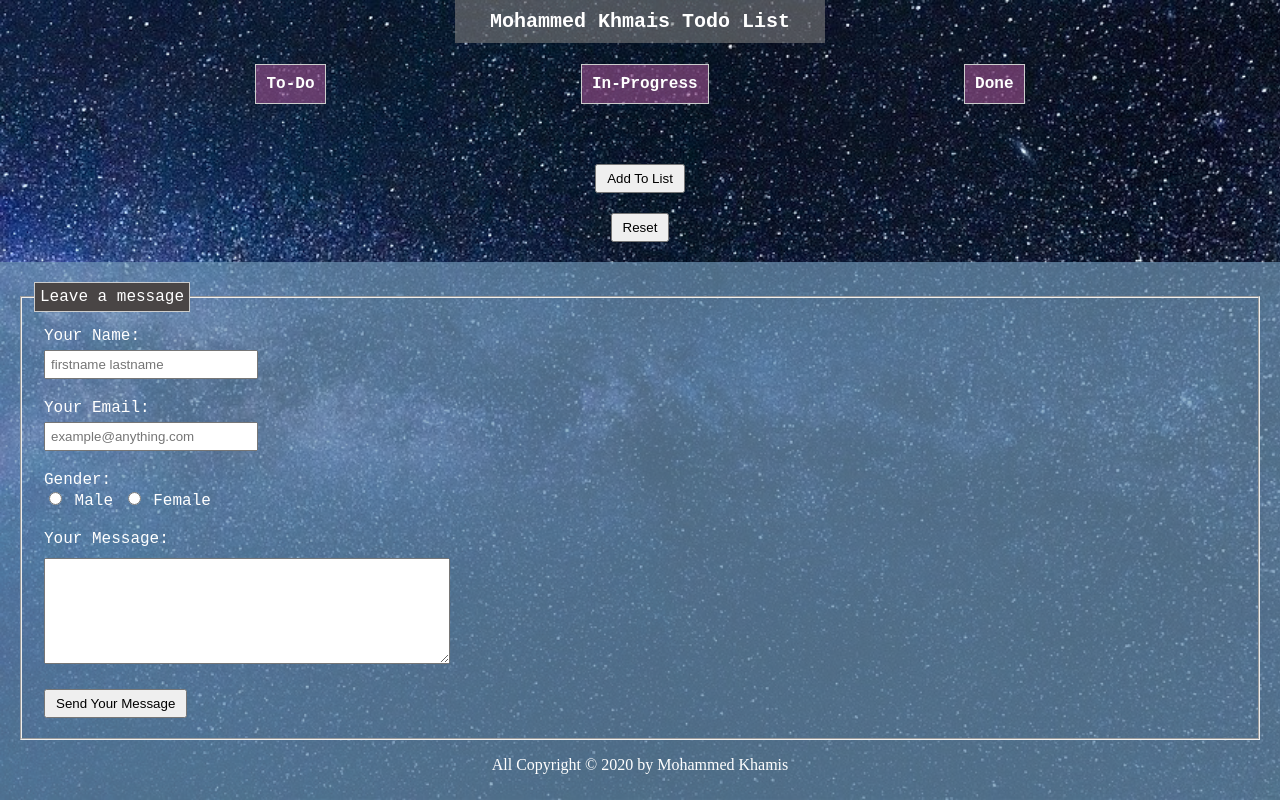
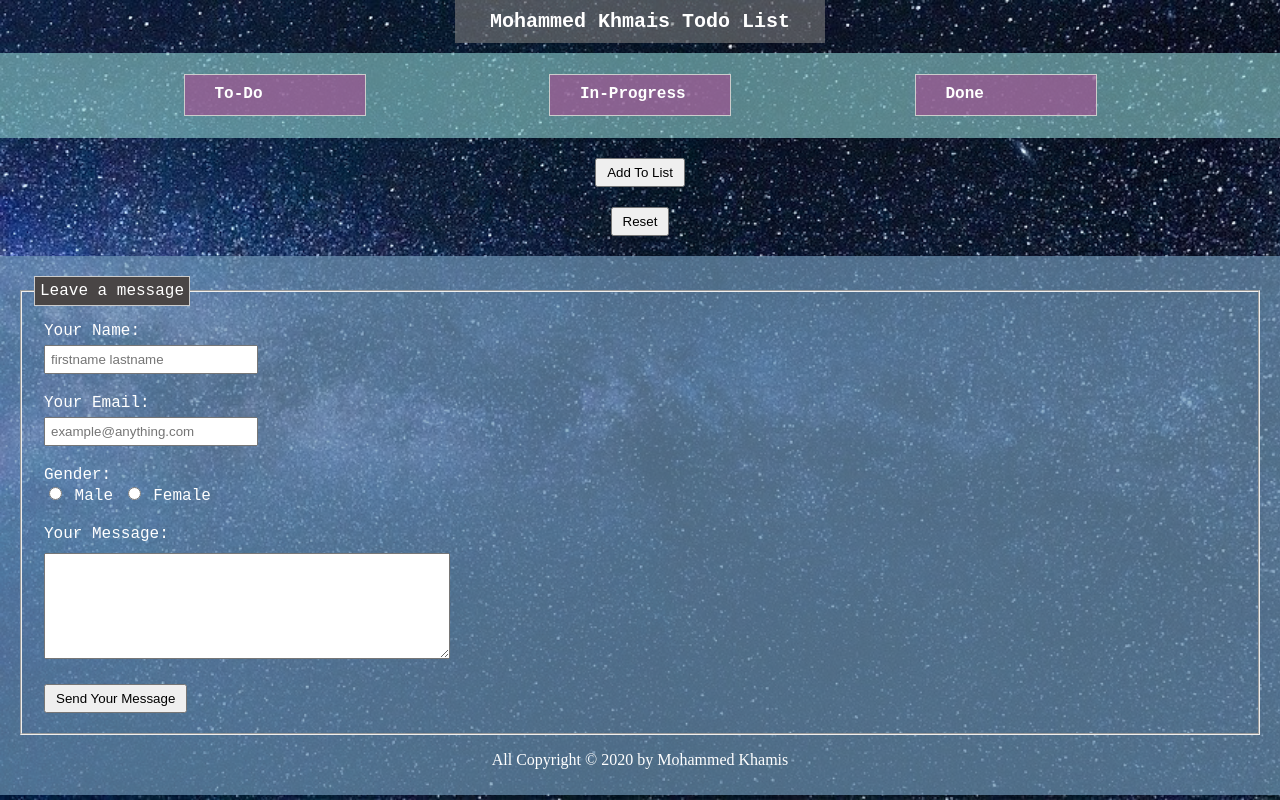
Before and after one commit to Mohammed-khamis/Card-Memory, a plain HTML site: page index.html in a window 1280 px wide. Drawn offline with Linux system fonts and the light colour scheme.

Commit message:
todo List

```diff
--- a/style.css
+++ b/style.css
@@ -10,16 +10,23 @@ body {
      height: 100%;
 }
 
+header {
+    position: fixed;
+    top: 0;
+    width: 100%;
+}
+
 h1 {
     background-color: rgba(125, 125, 125, 0.6);
     font-size: 20px;
     width: 350px;
     padding: 10px;
     text-align: center;
-    margin: 0 auto;
+    margin: 0 auto 10px;
 }
 
 nav {
+    background-color: rgba(144, 211, 211, 0.6);
     display: grid;
     grid-template-columns: repeat(3, auto);
     justify-content: space-evenly;
@@ -28,11 +35,15 @@ nav {
 .navigation {
      display: inline-block;
      border: 1px solid #ccc;
-     padding: 10px;
-     background-color: rgba(158, 83, 146, 0.6);
+     padding-left: 30px;
+     padding-top: 10px;
+     background-color: rgba(158, 83, 146, 0.7);
+     width: 150px;
+     height: 30px;
 }
 
 main {
+    margin-top: 120px;
     display: grid;
     grid-template-columns: repeat(3, auto);
     justify-content: space-between;
@@ -79,7 +90,7 @@ ul {
 
 li {
     border: 1px solid #ccc;
-    background-color: rgba(158, 83, 146, 0.6);
+    background-color: rgba(190, 60, 8, 0.6);
     margin: 5px;
     padding: 10px;
 }
@@ -94,12 +105,7 @@ ul li:hover button {
     visibility: visible;
 }
 
-
-
-
 footer {
-    /* position: absolute;
-    bottom: 0px; */
     background-color: rgba(110, 149, 180, 0.7);
     width: 100%;
     box-sizing: border-box;
```
